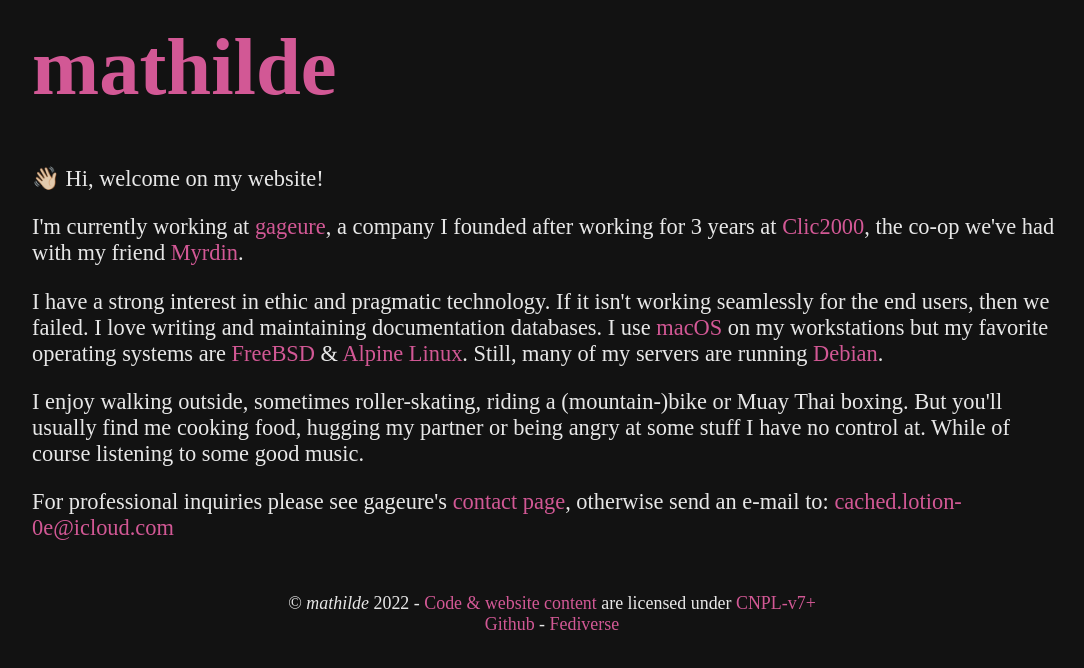
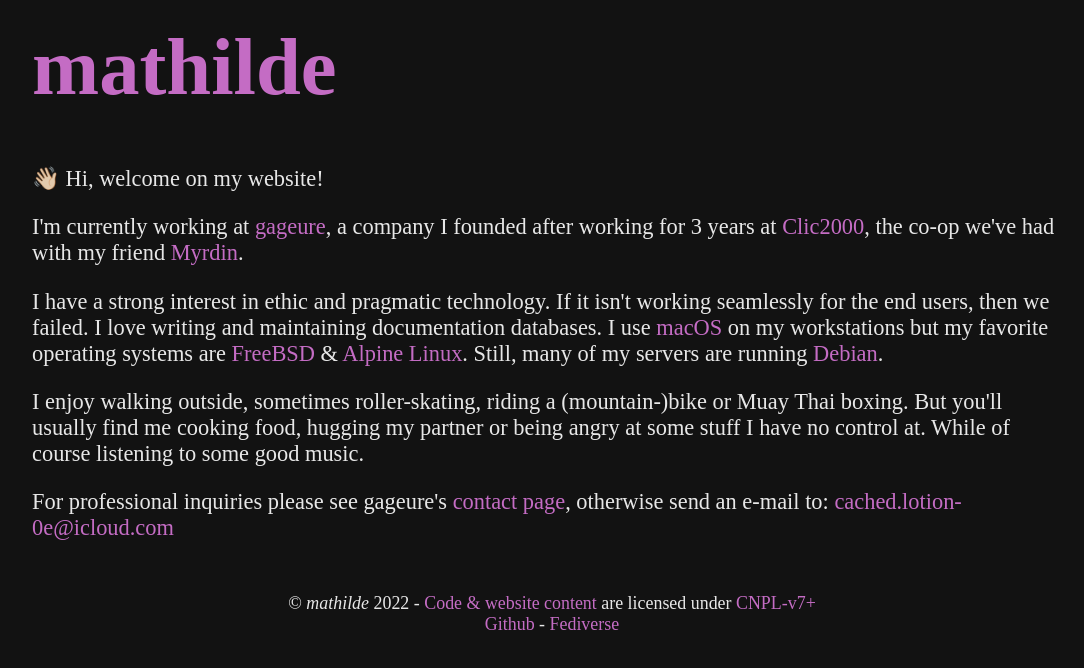
Before and after one commit to mthld/mthld.github.io, a plain HTML site: page index.html in a window 1280 px wide. Shown: the whole page, without its empty margins (88-1172 px from the left). Drawn offline with Linux system fonts and the light colour scheme.

Commit message:
Update title & link colour
A more contrasted colour was needed

```diff
--- a/index.html
+++ b/index.html
@@ -44,13 +44,13 @@
       }
 
       a {
-        color: hotpink;
+        color: violet;
         opacity: 0.9;
         text-decoration: none;
       }
 
       a:hover {
-        color: hotpink;
+        color: violet;
         opacity: 1;
         text-decoration: underline;
       }
@@ -58,7 +58,7 @@
       #title {
         margin-top: 2%;
         margin-bottom: 5%;
-        color: hotpink;
+        color: violet;
         font-size: 3.6em;
         font-weight: bold;
         opacity: 0.9;
```
